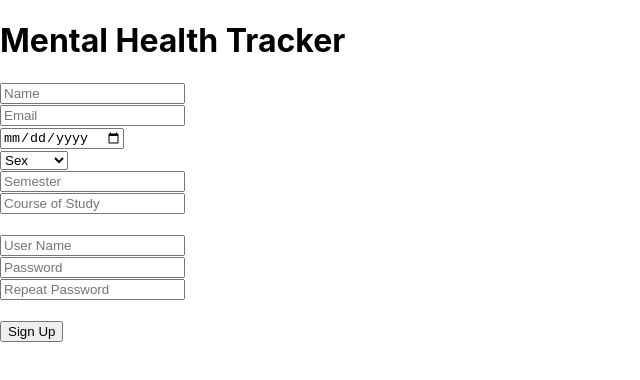
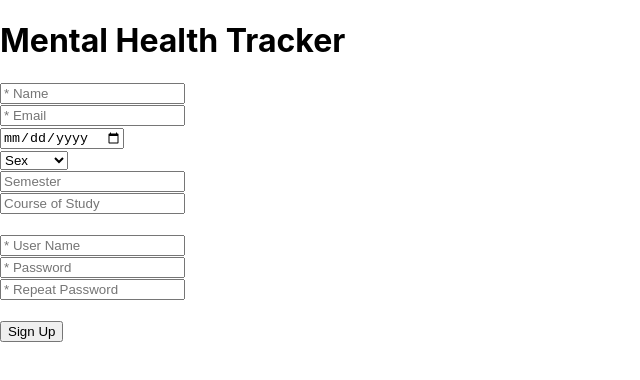
Before and after one commit to aanckr/co2-final-project, a React (Create React App) app: page /SignUp in a window 1280 px wide. Shown: the top 380 px of the page, without its empty margins (0-640 px from the left). Built offline with nearby package versions, Linux system fonts and the light colour scheme.

Commit message:
added checking valide inputs

```diff
--- a/src/SignUp.js
+++ b/src/SignUp.js
@@ -12,6 +12,14 @@ function SignUp(){
     const [repeatPassword, setRepeatPassword]= React.useState([]);
 
     const handleSubmit = (event) => {
+        if (name == null|| email == null || birthdate == null || password == null || repeatPassword == null){
+            console.log('A mendetory input (*) is missing.');
+            return;
+        } else if (password != repeatPassword) {
+            console.log('Passwords do not match.');
+            return;
+        };
+
         event.preventDefault();
         const requestOptions = {
             method: 'POST',
@@ -36,8 +44,8 @@ function SignUp(){
         <div>
             <h1>Mental Health Tracker</h1>
             <form onSubmit={handleSubmit}>
-            <input type='text' placeholder='Name' name='name' maxLength={20} value={name} onChange={(e) => setName(e.target.value)}></input><br></br>
-            <input type='email' placeholder='Email' name='email' value={email} onChange={(e) => setEmail(e.target.value)}></input><br></br>
+            <input type='text' placeholder='* Name' name='name' maxLength={20} value={name} onChange={(e) => setName(e.target.value)}></input><br></br>
+            <input type='email' placeholder='* Email' name='email' value={email} onChange={(e) => setEmail(e.target.value)}></input><br></br>
             <input type='date' placeholder='Birthdate' name='birthdate' value={birthdate} onChange={(e) => setBirthdate(e.target.value)}></input><br></br>
             <select name='sex' value={sex} onChange={(e) => setSex(e.target.value)}>
                 <option value='' disabled>Sex</option>
@@ -48,9 +56,9 @@ function SignUp(){
             <input type='number' placeholder='Semester' name='semester' value={semester} onChange={(e) => setSemester(e.target.value)}></input><br></br>
             <input type='text' placeholder='Course of Study' name='course' maxLength={40} value={course} onChange={(e) => setCourse(e.target.value)}></input><br></br>
             <br></br>
-            <input type='text' placeholder='User Name' name='userName' maxLength={10} value={userName} onChange={(e) => setUserName(e.target.value)}></input><br></br>
-            <input type='password' placeholder='Password' name='password' minLength={4} value={password} onChange={(e) => setPassword(e.target.value)}></input><br></br>
-            <input type='password' placeholder='Repeat Password' name='repeatPassword' minLength={4} value={repeatPassword} onChange={(e) => setRepeatPassword(e.target.value)}></input><br></br>
+            <input type='text' placeholder='* User Name' name='userName' maxLength={10} value={userName} onChange={(e) => setUserName(e.target.value)}></input><br></br>
+            <input type='password' placeholder='* Password' name='password' minLength={4} value={password} onChange={(e) => setPassword(e.target.value)}></input><br></br>
+            <input type='password' placeholder='* Repeat Password' name='repeatPassword' minLength={4} value={repeatPassword} onChange={(e) => setRepeatPassword(e.target.value)}></input><br></br>
             <br></br>
             <button type='submit'>Sign Up</button>
         </form>
```
